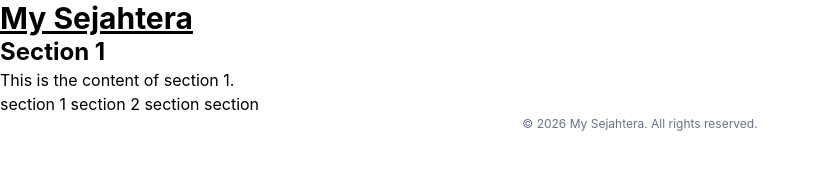
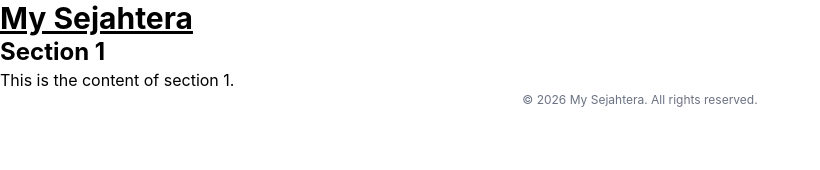
Before and after one commit to Liyana04/mysejahtera-testing-website, a website: page src/index.html in a window 1280 px wide. Shown: the whole page, without its empty margins (0-820 px from the left). Drawn offline with nearby package versions, Linux system fonts and the light colour scheme; files that its build step writes are made by us from their sources.

Commit message:
Fixed merge conflicts

```diff
--- a/src/index.html
+++ b/src/index.html
@@ -15,10 +15,6 @@
             <p>This is the content of section 1.</p>
         </section>
     </div>
-    section 1
-    section 2
-    section
-    section
     <footer>
         <div class="">
             <p class="text-center text-gray-500 text-xs">
```
